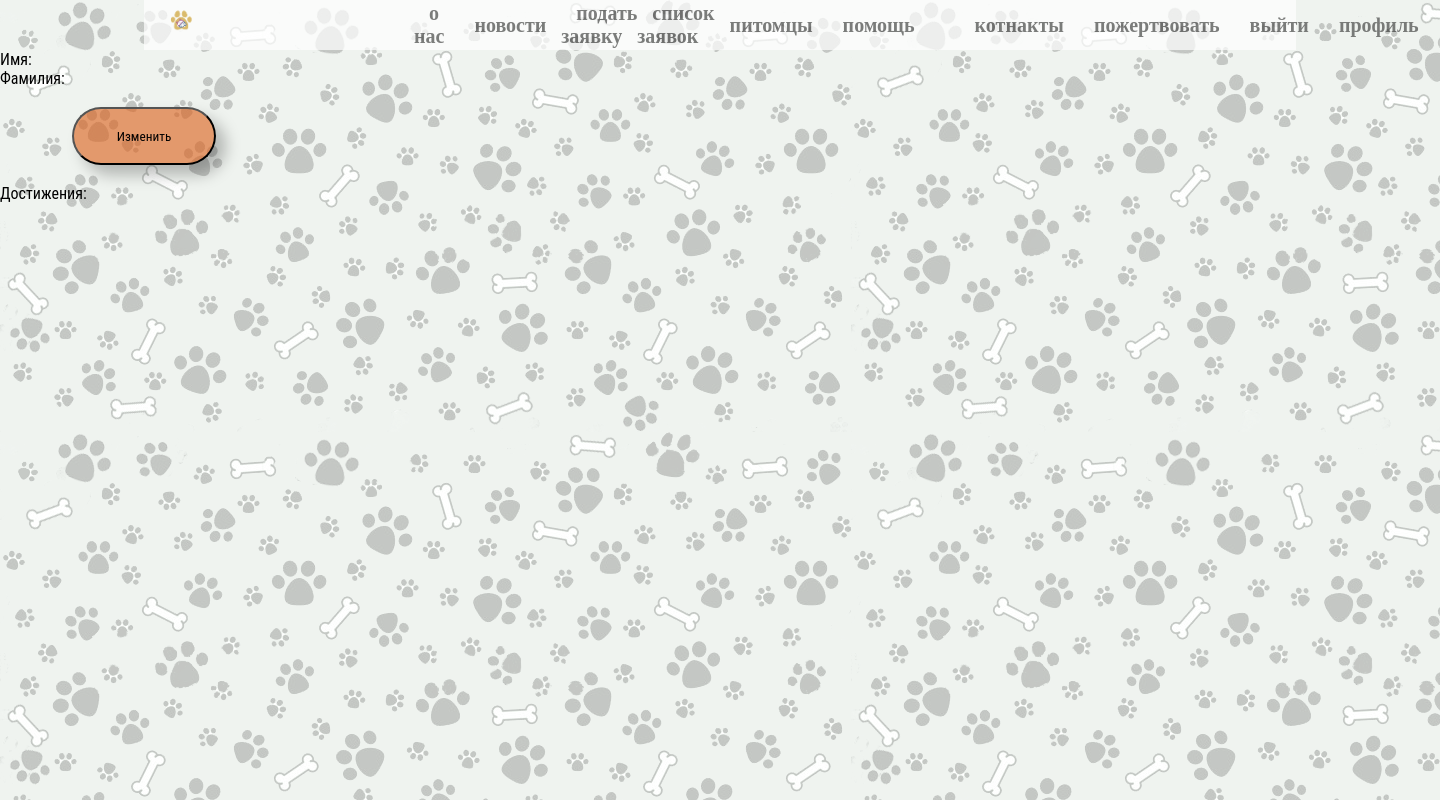
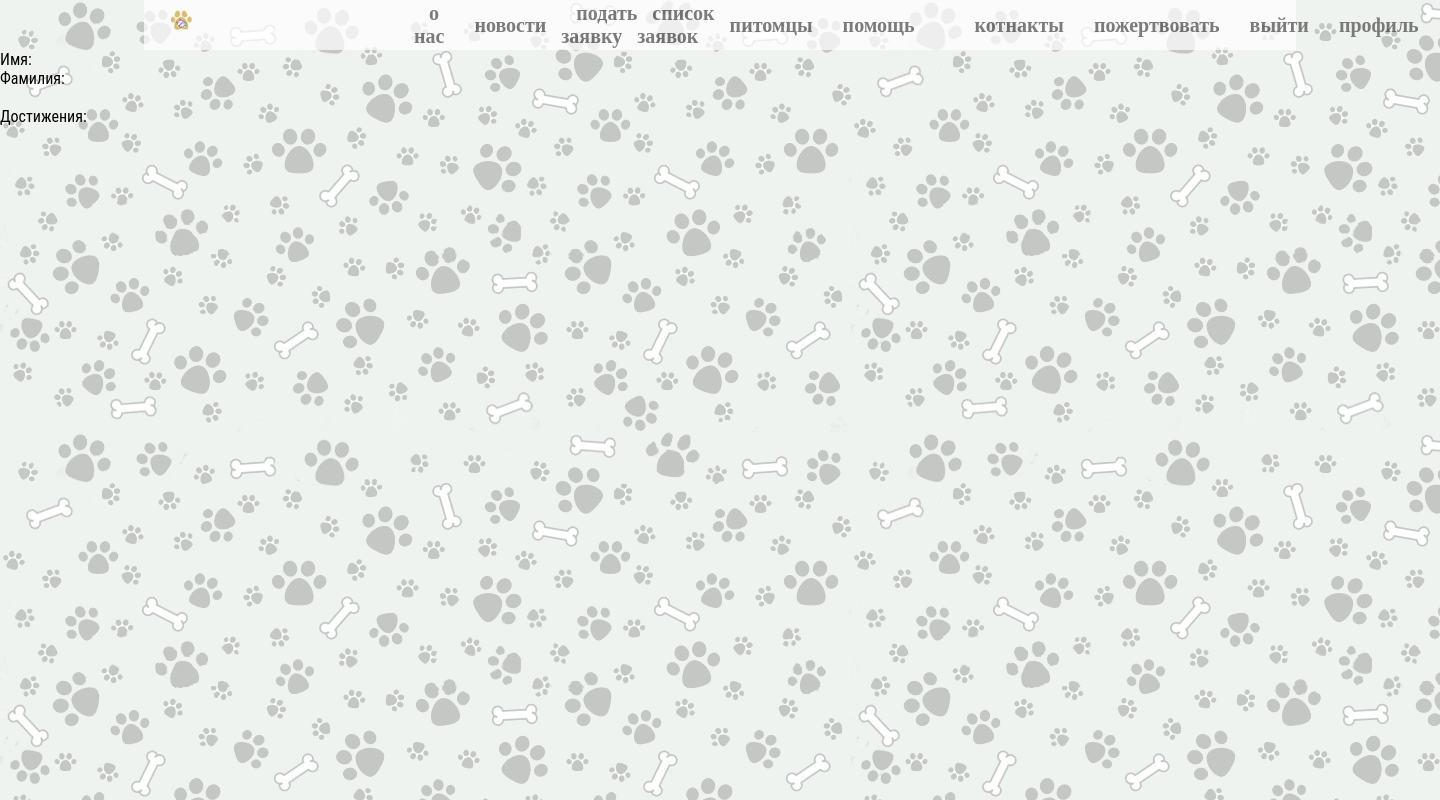
Before and after one commit to Ga3B/OrenHackaProject, a Django app: page /profile/ in a window 1440 px wide. Run offline with Django 3.2, Linux system fonts and the light colour scheme; a user stored in the database is signed in.

Commit message:
Update profile.html

```diff
--- a/catodog/catodog/templates/profile.html
+++ b/catodog/catodog/templates/profile.html
@@ -12,11 +12,6 @@
     Имя: {{ user.first_name }}
     <br>Фамилия: {{ user.last_name }}<br>
 
-    <form><br>
-        <button formaction="{% url 'profile' action='edit' %}">
-        Изменить</button>
-    </form>
-
     {% if action == 'success' %}
     {% endif %}
     <br>
```
